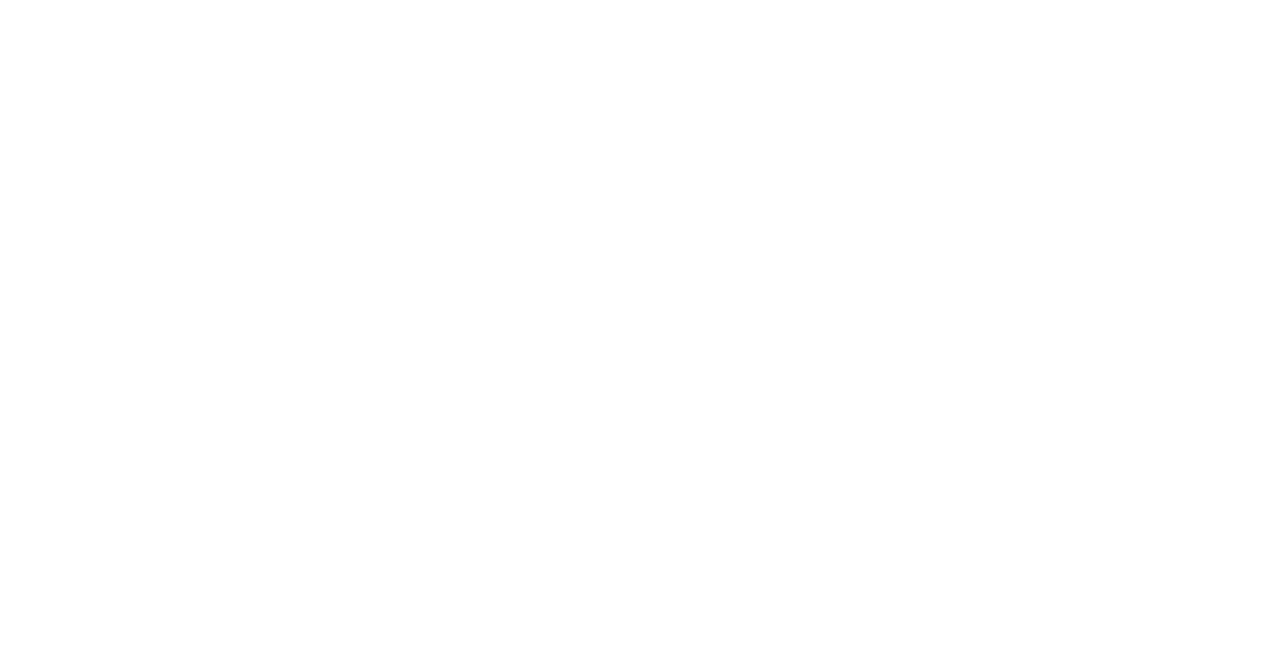
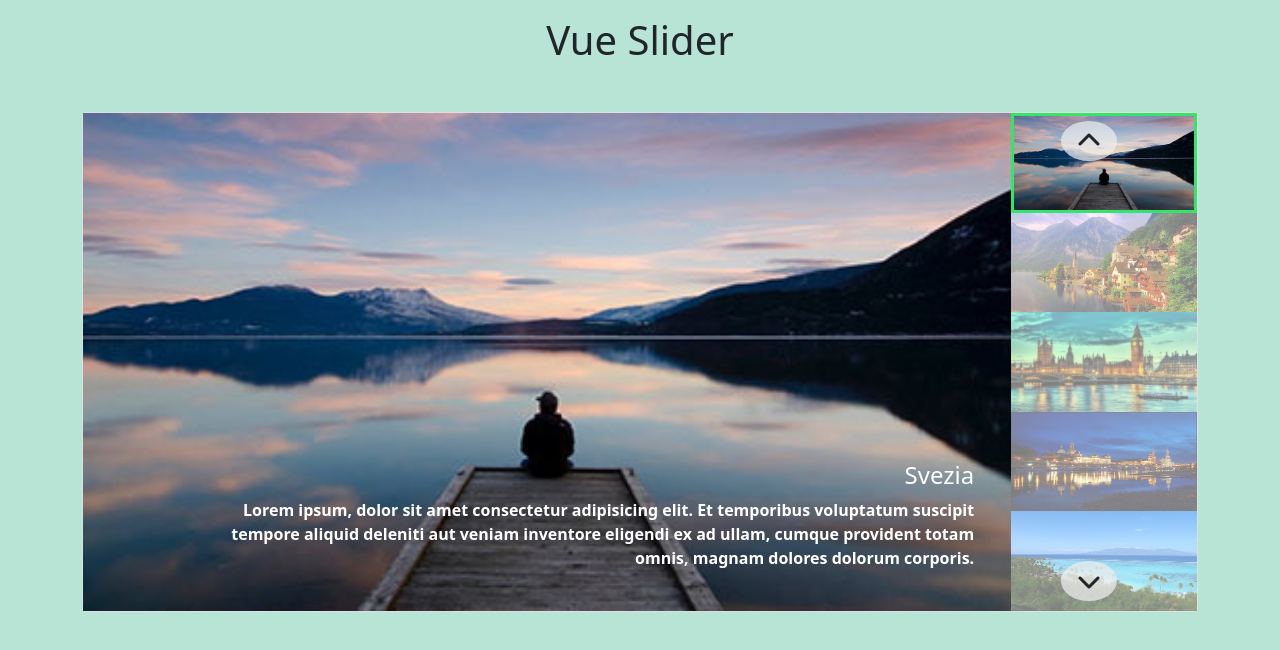
Before and after one commit to Rostrv/vue-slider, a plain HTML site: page index.html in a window 1280 px wide. Drawn offline with nearby package versions, Linux system fonts and the light colour scheme.

Commit message:
ended milestones

```diff
--- a/app.js
+++ b/app.js
@@ -1,22 +1,53 @@
 const app = new Vue({
     el: '#app',
+    data: {
+        activeImage: 0,
+        carousel: [{
+                image: 'img/01.jpg',
+                title: 'Svezia',
+                text: 'Lorem ipsum, dolor sit amet consectetur adipisicing elit. Et temporibus voluptatum suscipit tempore aliquid deleniti aut veniam inventore eligendi ex ad ullam, cumque provident totam omnis, magnam dolores dolorum corporis.',
+            },
+            {
+                image: 'img/02.jpg',
+                title: 'Svizzera',
+                text: 'Lorem ipsum.',
+            },
+            {
+                image: 'img/03.jpg',
+                title: 'Gran Bretagna',
+                text: 'Lorem ipsum, dolor sit amet consectetur adipisicing elit.',
+            },
+            {
+                image: 'img/04.jpg',
+                title: 'Germania',
+                text: 'Lorem ipsum, dolor sit amet consectetur adipisicing elit. Et temporibus voluptatum suscipit tempore aliquid deleniti aut veniam inventore eligendi ex ad ullam.',
+            },
+            {
+                image: 'img/05.jpg',
+                title: 'Paradise',
+                text: 'Et temporibus voluptatum suscipit tempore aliquid deleniti aut veniam inventore eligendi ex ad ullam, cumque provident totam omnis.',
+            },
+        ],
+    },
 
-    data: {
+    methods: {
 
-        carousel: {
-            images: ['img/01.jpg', 'img/02.jpg', 'img/03.jpg', 'img/04.jpg', 'img/05.jpg'],
-            titles: ['Svezia', 'Svizzera', 'Gran Bretagna', 'Germania', 'Paradise', ],
-            texts: [
-                'Lorem ipsum, dolor sit amet.',
-                'Lorem ipsum.',
-                'Lorem ipsum, dolor sit amet consectetur adipisicing elit.',
-                'Lorem ipsum, dolor sit amet consectetur adipisicing elit. Et temporibus voluptatum suscipit...',
-                'Et temporibus voluptatum suscipit tempore...',
-            ]
+        prevImage() {
+            if (this.activeImage === 0)
+                this.activeImage = this.carousel.length
+            console.log('prev image')
+            this.activeImage--
+        },
 
+        nextImage() {
 
+            console.log('next image')
+            this.activeImage++
+                if (this.activeImage === this.carousel.length) {
+                    this.activeImage = 0
+                }
         }
 
 
     }
-})
+});
--- a/index.html
+++ b/index.html
@@ -5,14 +5,35 @@
     <meta charset="utf-8">
     <meta name="viewport" content="width=device-width, initial-scale=1, shrink-to-fit=no">
     <link rel="stylesheet" href="https://cdn.jsdelivr.net/npm/bootstrap@5.0.2/dist/css/bootstrap.min.css" integrity="sha384-EVSTQN3/azprG1Anm3QDgpJLIm9Nao0Yz1ztcQTwFspd3yD65VohhpuuCOmLASjC" crossorigin="anonymous">
+    <link rel="stylesheet" href="https://cdnjs.cloudflare.com/ajax/libs/font-awesome/6.1.1/css/all.min.css" integrity="sha512-KfkfwYDsLkIlwQp6LFnl8zNdLGxu9YAA1QvwINks4PhcElQSvqcyVLLD9aMhXd13uQjoXtEKNosOWaZqXgel0g==" crossorigin="anonymous" referrerpolicy="no-referrer"
+    />
     <link rel="stylesheet" href="style.css">
     <title>Vue Slider</title>
 </head>
 
 <body>
     <div id="app">
+        <h1 class="text-center mt-3">Vue Slider</h1>
+        <div class="container mt-5 ">
+            <div class="card d-flex flex-row">
+                <div class="col-10">
+                    <img :src="carousel[activeImage].image" alt="">
+                    <div class="description">
+                        <h4>{{carousel[activeImage].title}}</h4>
+                        <p>{{carousel[activeImage].text}}</p>
+                    </div>
+                </div>
 
+                <div class="slider position-relative border-secondary col-2">
+                    <img :src="carousel[index].image" class="thumb" :class="activeImage === index ? 'active': '' " v-for="(image, index) in carousel">
+                    <div class="navigator d-flex flex-column">
+                        <div @click="prevImage" class="up"><i class="fa-solid fa-chevron-up fa-xl"></i></div>
+                        <div @click="nextImage" class="down"><i class="fa-solid fa-chevron-down fa-xl"></i></div>
+                    </div>
+                </div>
 
+            </div>
+        </div>
 
     </div>
 
--- a/style.css
+++ b/style.css
@@ -0,0 +1,56 @@
+* {
+    margin: 0;
+    padding: 0;
+    box-sizing: border-box;
+}
+
+body {
+    background-color: rgb(184, 228, 214);
+}
+
+img {
+    width: 100%;
+    height: 100%;
+}
+
+.card {
+    height: 500px;
+}
+
+.description {
+    width: 70%;
+    color: white;
+    position: absolute;
+    bottom: 5%;
+    text-align: end;
+    left: 10%;
+    font-weight: bold;
+}
+
+.navigator {
+    position: absolute;
+    top: 8px;
+    right: 80px;
+    gap: 400px;
+}
+
+.up,
+.down {
+    background-color: rgba(239, 239, 239, 0.712);
+    border-radius: 50%;
+    padding: 8px 16px;
+    cursor: pointer;
+}
+
+.slider .thumb {
+    height: calc(100% / 5);
+}
+
+.thumb {
+    opacity: 0.5;
+}
+
+.active {
+    border: 3px solid rgb(54, 228, 106);
+    opacity: 1.0;
+}
```
